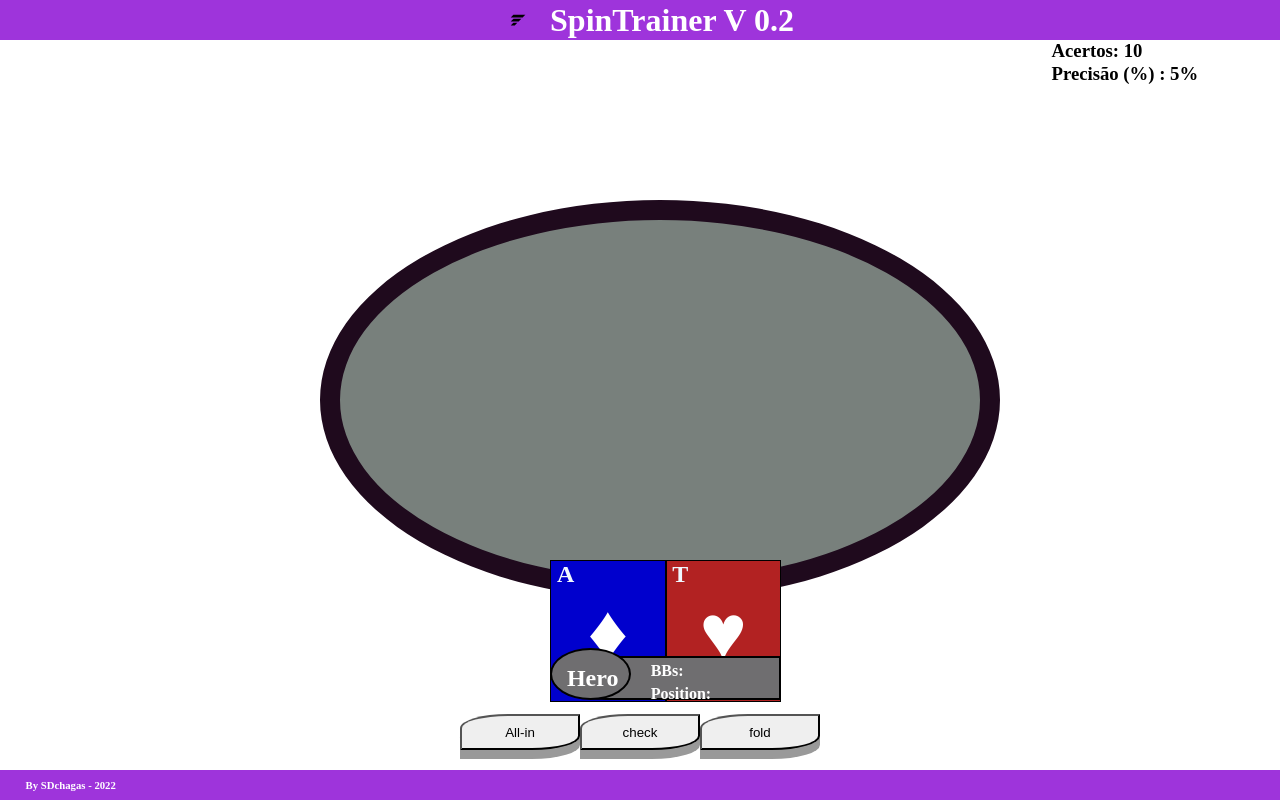
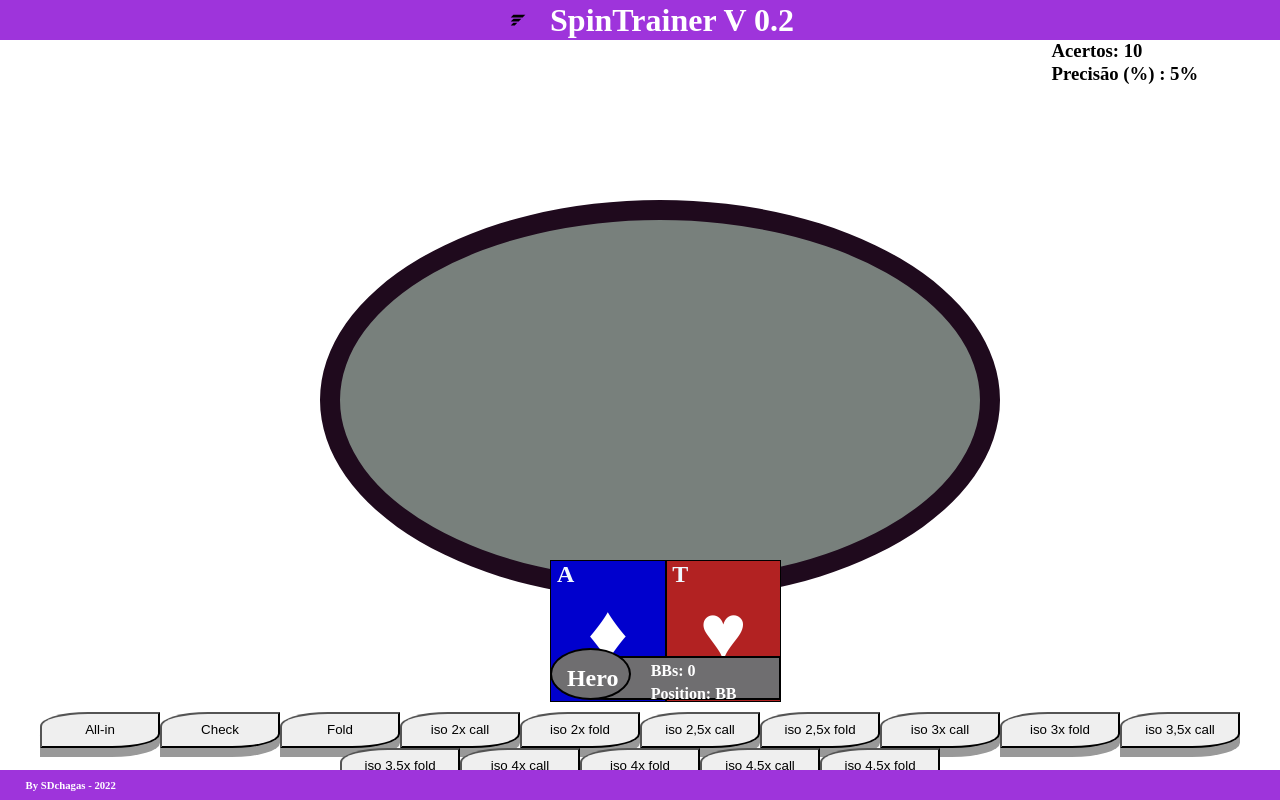
Before and after one commit to SDchagas/SpinReact, a React (Create React App) app: page / in a window 1280 px wide. Built offline with nearby package versions, Linux system fonts and the light colour scheme.

Commit message:
iniciando a implementação do context api

```diff
--- a/src/App.js
+++ b/src/App.js
@@ -1,4 +1,4 @@
-import React from "react";
+import React, { useEffect, useState } from "react";
 import Header from "./components/Header/header";
 import Hits from "./components/hits/hits";
 import Foot from './components/footer/footer';
@@ -10,18 +10,27 @@ import { diams, hearts } from "./data/nipes";
 import { run } from './data/run';
 
 
+const App = ()=> {
 
+    const [infohero, setInfohero] = useState([0,'BB'])
+    const [cards, setCards] = useState(['A','T'])
+   function teste () {
+    setInfohero(run)
+   }
+    useEffect(() => {
 
-const App = ()=> {
+    },[cards, infohero])
 
     return (
     <body>
         <Header />
         <Hits />
         <Table />
-        <Cards nipesL={diams.nipe} nipesR={hearts.nipe} colorR={hearts.color} />
-        <InfoHero bbs={run} position={run}/>
-        <DivBtns />
+        <Cards nipesL={diams.nipe} nipesR={hearts.nipe}
+        colorR={hearts.color}
+        rcard={cards[0]} lcard= {cards[1]} />
+        <InfoHero bb={infohero[0]} pos={infohero[1]}/>
+        <DivBtns state = {infohero} teste={teste} />
         <Foot />
     </body>
 );
--- a/src/components/btns/btns.js
+++ b/src/components/btns/btns.js
@@ -1,12 +1,11 @@
-import React from "react";
-import { run } from "../../data/run";
 import './index.css';
 
 const Btns = (props) => {
 
+
     return (
         <div>
-            <button className="btAction btn" onClick={run}>{props.text}</button>
+            <button className="btAction btn" onClick={props.onClick}>{props.text}</button>
         </div>
     );
 
--- a/src/components/btns/divBtns.js
+++ b/src/components/btns/divBtns.js
@@ -1,27 +1,31 @@
 import React from "react";
 import Btns from "./btns";
 import './index.css';
+import { run } from '../../data/run';
 
-const TextBtns = [{
-    text: 'All-in',
-    clas: 'allin',
-},
-{
-    text: 'check',
-    clas: 'ck',
-},
-{
-    text: 'fold',
-    clas: 'fold',
-}]
 
-const DivBtns = () =>{
+const DivBtns = (props) =>{
 
     return (
         <div className="btns">
-        { TextBtns.map(TextBtns=>{
-            return <Btns text={TextBtns.text} />
-        })}</div>
+            <Btns text={'All-in'} />
+            <Btns text={'Check'} state={props.state} onClick={()=> {
+                run();
+            }} />
+            <Btns text={'Fold'} />
+            <Btns text={'iso 2x call'} />
+            <Btns text={'iso 2x fold'} />
+            <Btns text={'iso 2,5x call'} />
+            <Btns text={'iso 2,5x fold'} />
+            <Btns text={'iso 3x call'} />
+            <Btns text={'iso 3x fold'} />
+            <Btns text={'iso 3,5x call'} />
+            <Btns text={'iso 3,5x fold'} />
+            <Btns text={'iso 4x call'} />
+            <Btns text={'iso 4x fold'} />
+            <Btns text={'iso 4,5x call'} />
+            <Btns text={'iso 4,5x fold'} />
+        </div>
     );
 
 }
@@ -29,3 +33,6 @@ const DivBtns = () =>{
 export default DivBtns;
 
 //map cria um botão para cada item do objeto
+// //{ TextBtns.map(TextBtns=>{
+//     return <Btns text={TextBtns.text}/>
+// })}
--- a/src/components/btns/index.css
+++ b/src/components/btns/index.css
@@ -1,5 +1,6 @@
 .btns {
     display: flex;
+    flex-wrap: wrap;
     height: 5%;
     align-items: center;
     justify-content: space-between;
--- a/src/components/cards/cards.js
+++ b/src/components/cards/cards.js
@@ -1,18 +1,19 @@
-import React from "react";
+import React, { useState } from "react";
 import './index.css';
 import { diams } from "../../data/nipes";
 
 
 const Cards = (props) => {
 
+
     return (
         <div id="cards">
             <div className="Lhand" style={{backgroundColor:diams.color}}>
-                <h2 className="value">A</h2>
+                <h2 className="value">{props.rcard}</h2>
                 <div className="nipe">{props.nipesL}</div>
             </div>
             <div className="Rhand" style={{backgroundColor:props.colorR}}>
-                <h2 className="value">T</h2>
+                <h2 className="value">{props.lcard}</h2>
                 <div className="nipe ">{props.nipesR}</div>
             </div>
         </div>
--- a/src/components/hits/hits.js
+++ b/src/components/hits/hits.js
@@ -1,16 +1,7 @@
 import React from "react";
 import './index.css';
 
-class Hits extends React.Component {
-  state ={ //estado sempre um objeto
-    hits: 0,
-    percent:0
-  }
-
-  hitChange = () => {
-    this.setState({hits:this.state.hits+1});
-  };
-    render() {
+const Hits = ()=> {
         return (
           <div className="hits">
              <div><h3>Acertos:  10</h3> </div>
@@ -18,6 +9,6 @@ class Hits extends React.Component {
           </div>
         );
     }
-}
+
 //aqui colocamos a propriedade, e no outro arquivo ela recupera;
 export default Hits;
--- a/src/components/infohero/infohero.js
+++ b/src/components/infohero/infohero.js
@@ -1,20 +1,19 @@
 import React from "react";
-import { run } from "../../data/run";
 import './index.css';
 
-const InfoHero = () => {
+const InfoHero = (props) => {
 
     return (
-        <div>
+        <>
             <div className="hero">
                 <h2 id="heroT">Hero</h2>
             </div>
             <div className="stats box">
-                <h4>BBs: {run[0]}</h4>
-                <h4>Position: {run[1]}
+                <h4>BBs: {props.bb} </h4>
+                <h4>Position: {props.pos}
                 </h4>
             </div>
-        </div>
+        </>
     );
 }
 
--- a/src/data/run.js
+++ b/src/data/run.js
@@ -1,5 +1,6 @@
 import { RandomHand } from "./handomHand";
 import { HandCompare } from './handCompare';
+
 
 export function run() { //funçaõ que executa toda a verificação
     let blind = Math.floor(Math.random() * 14 + 1) //gera numero de blinds aleatório
```
Also changed, not shown: src/components/contexts/context.js (added, +47 -0 lines).
